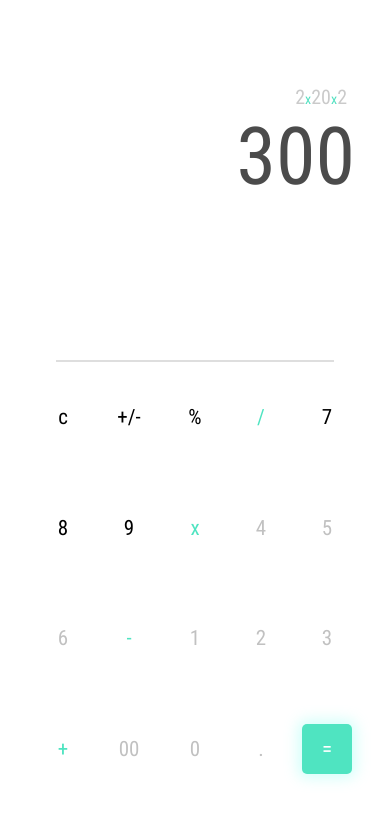
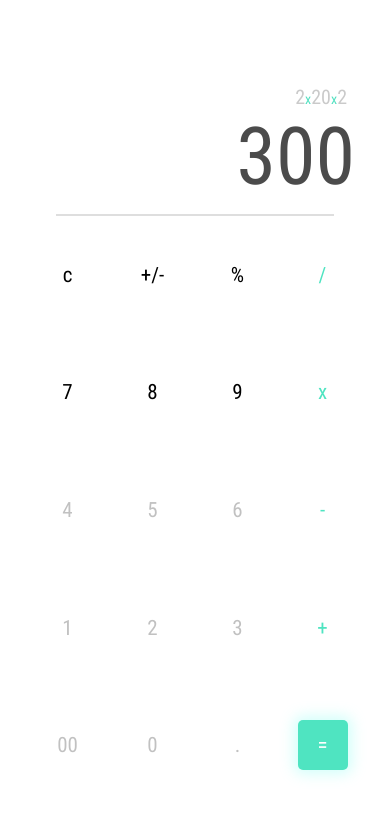
Before and after one commit to Mayra234/vanilla-js-calculator, a React app: page / in a window 390 px wide. Shown: the top 820 px of the page. Built offline with nearby package versions, Linux system fonts and the light colour scheme.

Commit message:
Se hace correción del responsive

```diff
--- a/src/pages/Calculator/index.css
+++ b/src/pages/Calculator/index.css
@@ -64,7 +64,7 @@
   .calculator {
     width: 100%;
     height: 100%;
-    grid-template-rows: 300px auto 1fr;
+    grid-template-rows: auto auto 1fr;
     border-radius: 0;
   }
   .keyboard {
@@ -74,11 +74,3 @@
     align-items: center;
   }
 }
-
-@media (max-width: 480px) {
-  .keyboard {
-    display: flex;
-    justify-content: center;
-    flex-wrap: wrap;
-  }
-}
```
